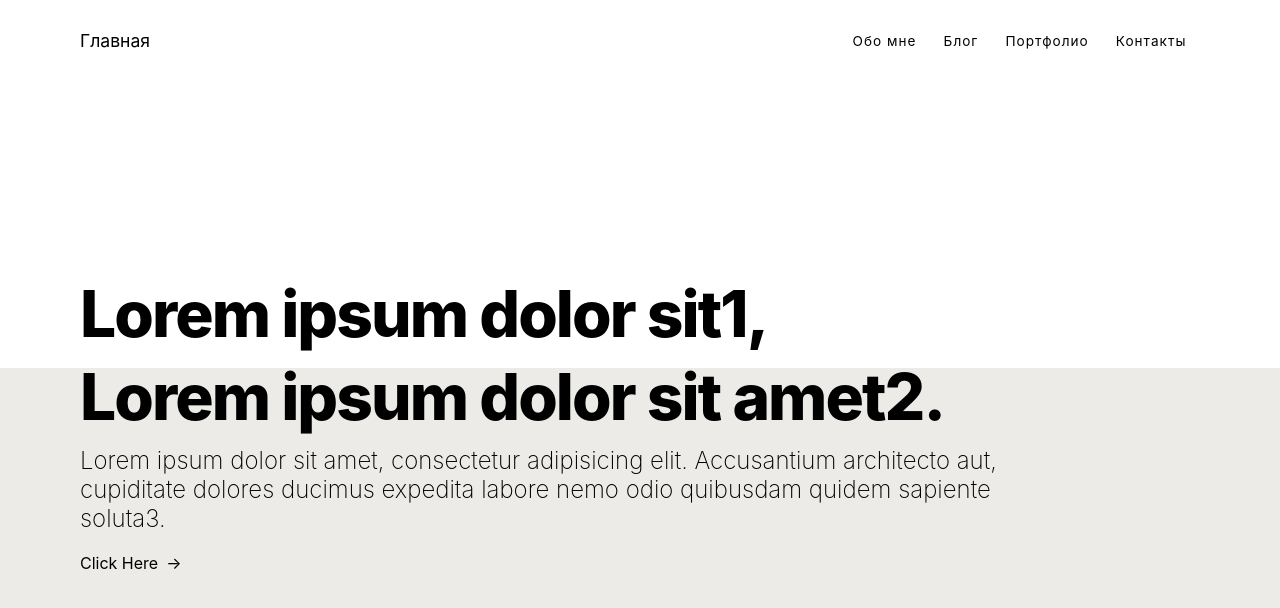
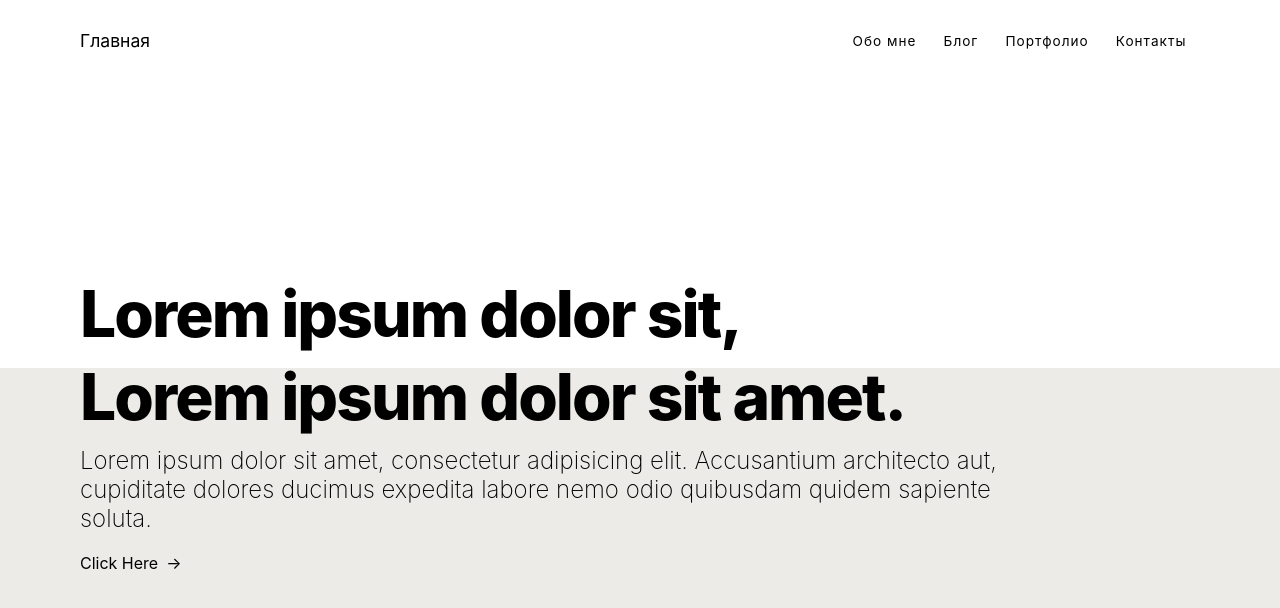
Before and after one commit to GilevGa/Svelte-kit, a SvelteKit app: page / in a window 1280 px wide. Shown: the top 608 px of the page. Built offline with nearby package versions, Linux system fonts and the light colour scheme.

Commit message:
возрат

```diff
--- a/src/routes/+page.svelte
+++ b/src/routes/+page.svelte
@@ -8,13 +8,13 @@
             <div class='container info-container'>
                 <div class='info-text'>
                     <h1>
-                        <p class='animate-text-1'>Lorem ipsum dolor sit1,</p>
-                        <p class='text-2'>Lorem ipsum dolor sit amet2.</p>
+                        <p class='animate-text-1'>Lorem ipsum dolor sit,</p>
+                        <p class='text-2'>Lorem ipsum dolor sit amet.</p>
                     </h1>
                 </div>
                 <h2 class='subtitle'>
                     Lorem ipsum dolor sit amet, consectetur adipisicing elit. Accusantium architecto aut, cupiditate dolores
-                    ducimus expedita labore nemo odio quibusdam quidem sapiente soluta3.
+                    ducimus expedita labore nemo odio quibusdam quidem sapiente soluta.
                 </h2>
                 <div style='color:black' class='scroll-button animate-scroll' tabindex='0'>
                     <a href='/about'>Click Here</a>
```
